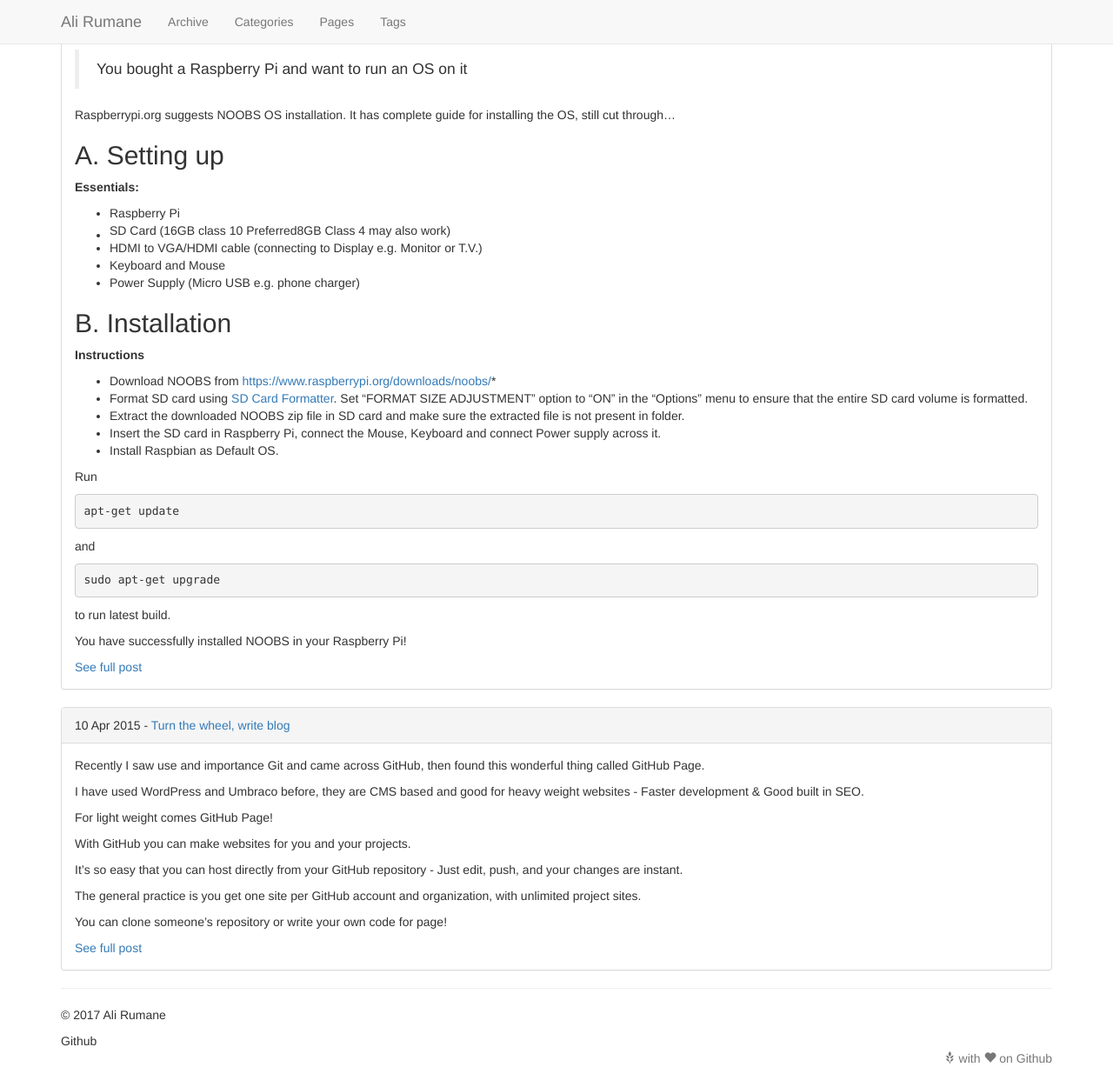
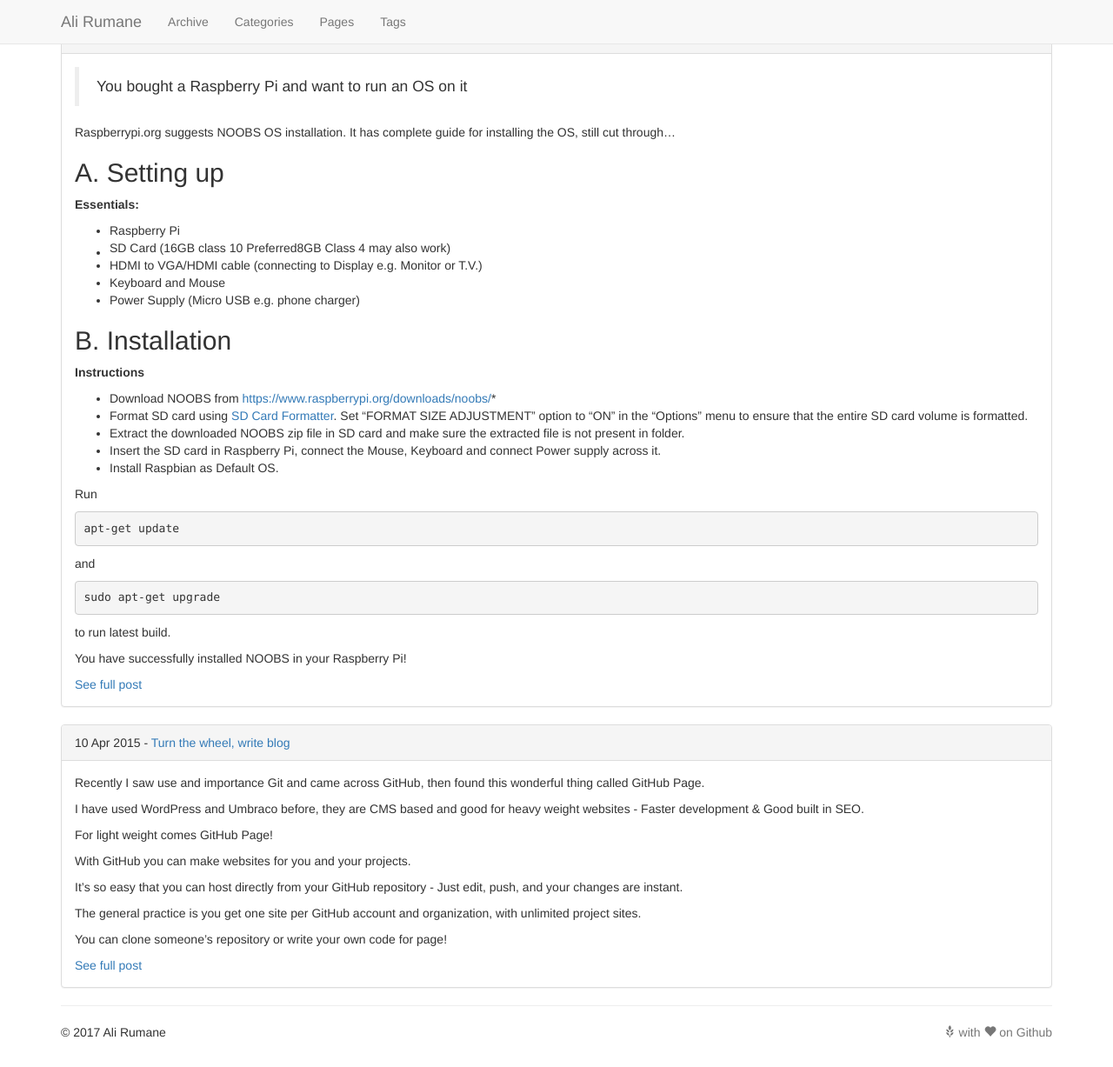
Before and after one commit to alirumane/ali-backup, a Jekyll site: the page built from index.md, in a window 1280 px wide and 1227 px high. Shown: the whole window at 87% size. Built offline with Jekyll 4.4.1, drawn with Linux system fonts in a browser that asks for light colours; nearby versions of some CDN libraries; library files that are not in the unit come from our copies.

Commit message:
Update default.html

```diff
--- a/_includes/themes/bootstrap/default.html
+++ b/_includes/themes/bootstrap/default.html
@@ -42,13 +42,13 @@
         </div>
       </div>
     </nav>
+    <br>
     <div class="container">
       {{ content }}
       <hr>
       <footer>
         <p>
           &copy; {{ site.time | date: '%Y' }} {{ site.author.name }}
-          <div class="center-block"> Github </div>
           <span class="pull-right text-muted">
             <span class="glyphicon glyphicon-grain"></span> with <span class="glyphicon glyphicon-heart"></span> on Github
           </span>
```
